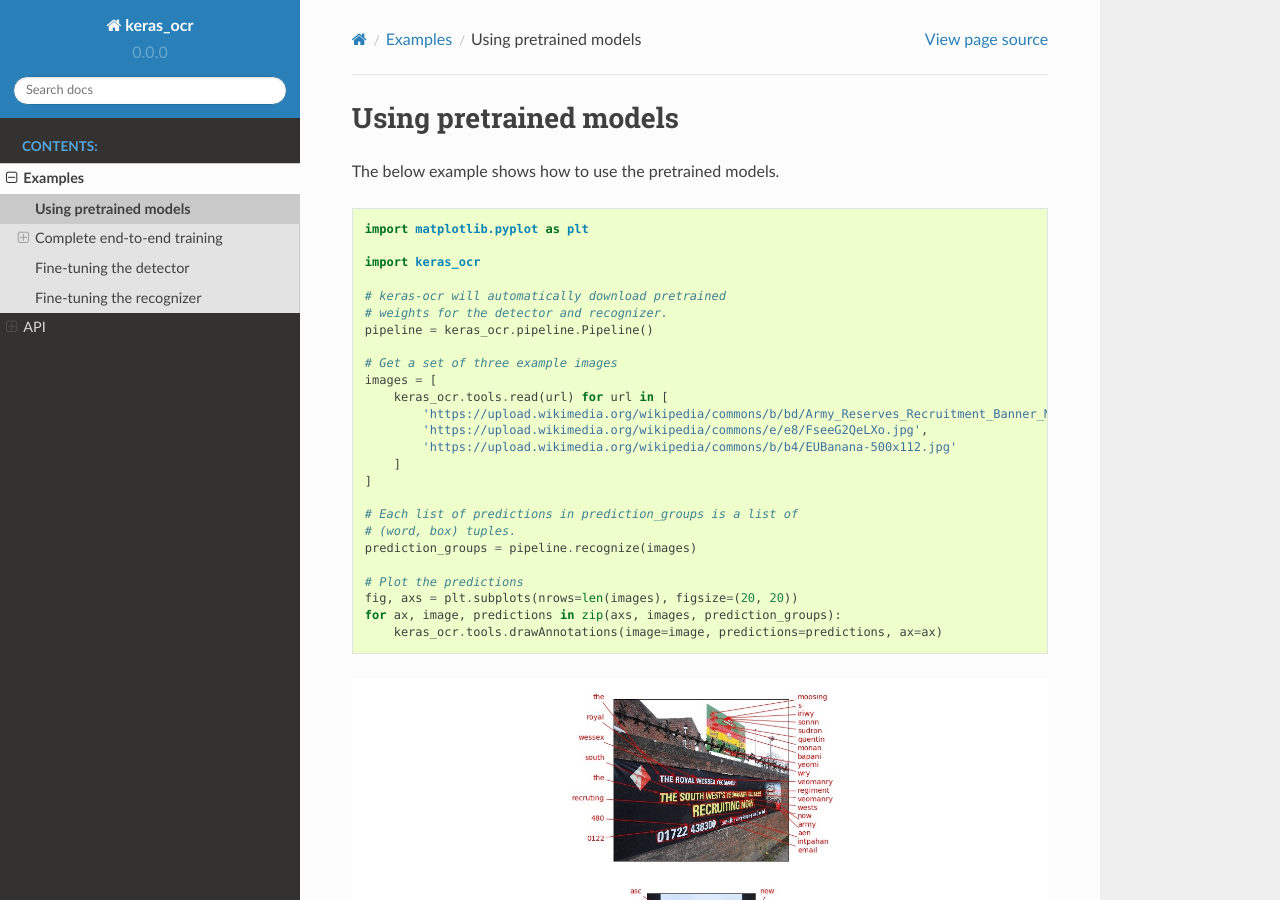
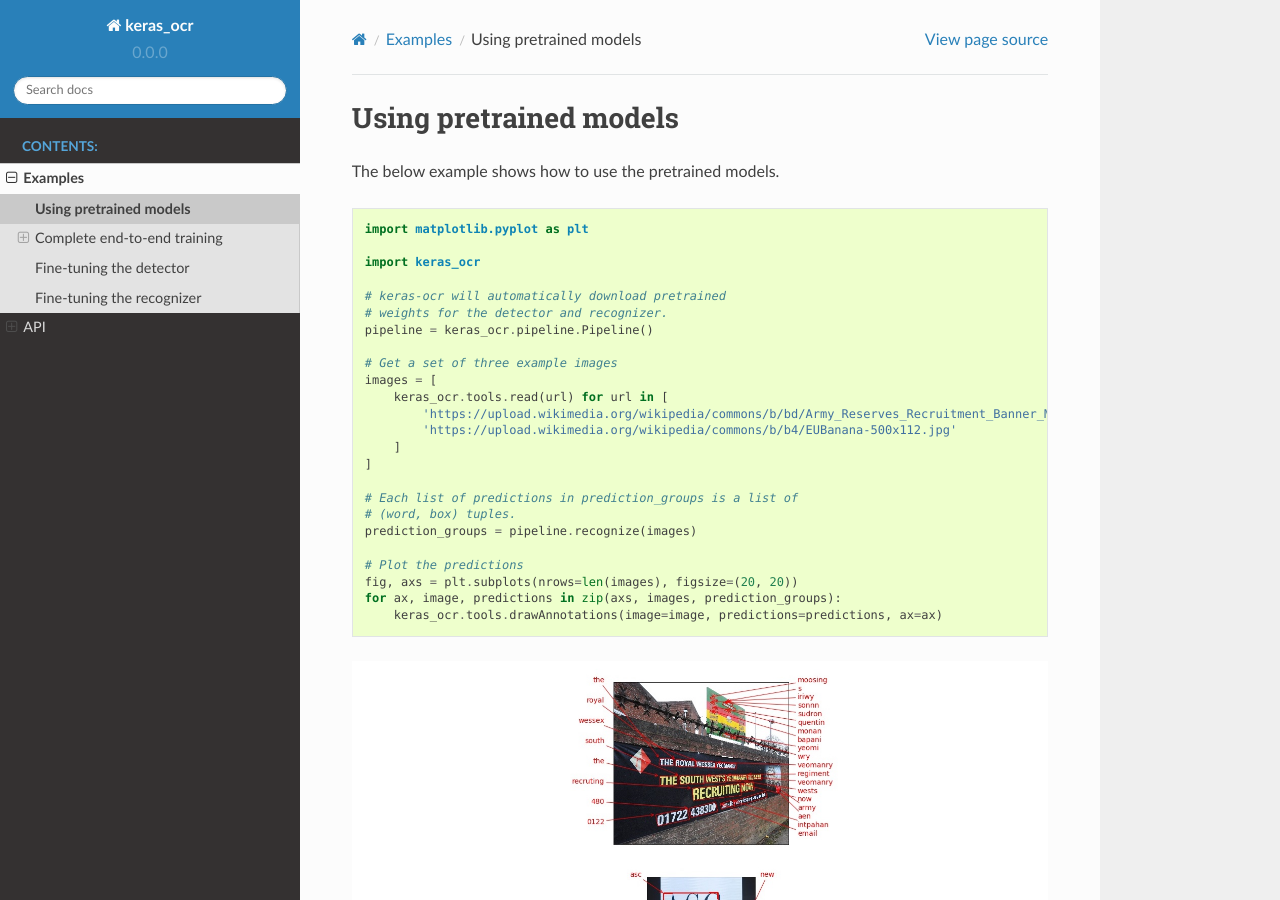
Before and after one commit to faustomorales/keras-ocr, a Sphinx documentation site: the page built from docs/examples/using_pretrained_models.rst, in a window 1280 px wide and 900 px high. Built offline with Sphinx 7.4.7 and the Read the Docs theme 2.0.0, drawn with Linux system fonts in a browser that asks for light colours; some of the changed lines change nothing that is shown.

Commit message:
This image URL does not exist

```diff
--- a/docs/examples/using_pretrained_models.rst
+++ b/docs/examples/using_pretrained_models.rst
@@ -17,7 +17,6 @@ The below example shows how to use the pretrained models.
     images = [
         keras_ocr.tools.read(url) for url in [
             'https://upload.wikimedia.org/wikipedia/commons/b/bd/Army_Reserves_Recruitment_Banner_MOD_45156284.jpg',
-            'https://upload.wikimedia.org/wikipedia/commons/e/e8/FseeG2QeLXo.jpg',
             'https://upload.wikimedia.org/wikipedia/commons/b/b4/EUBanana-500x112.jpg'
         ]
     ]
```
